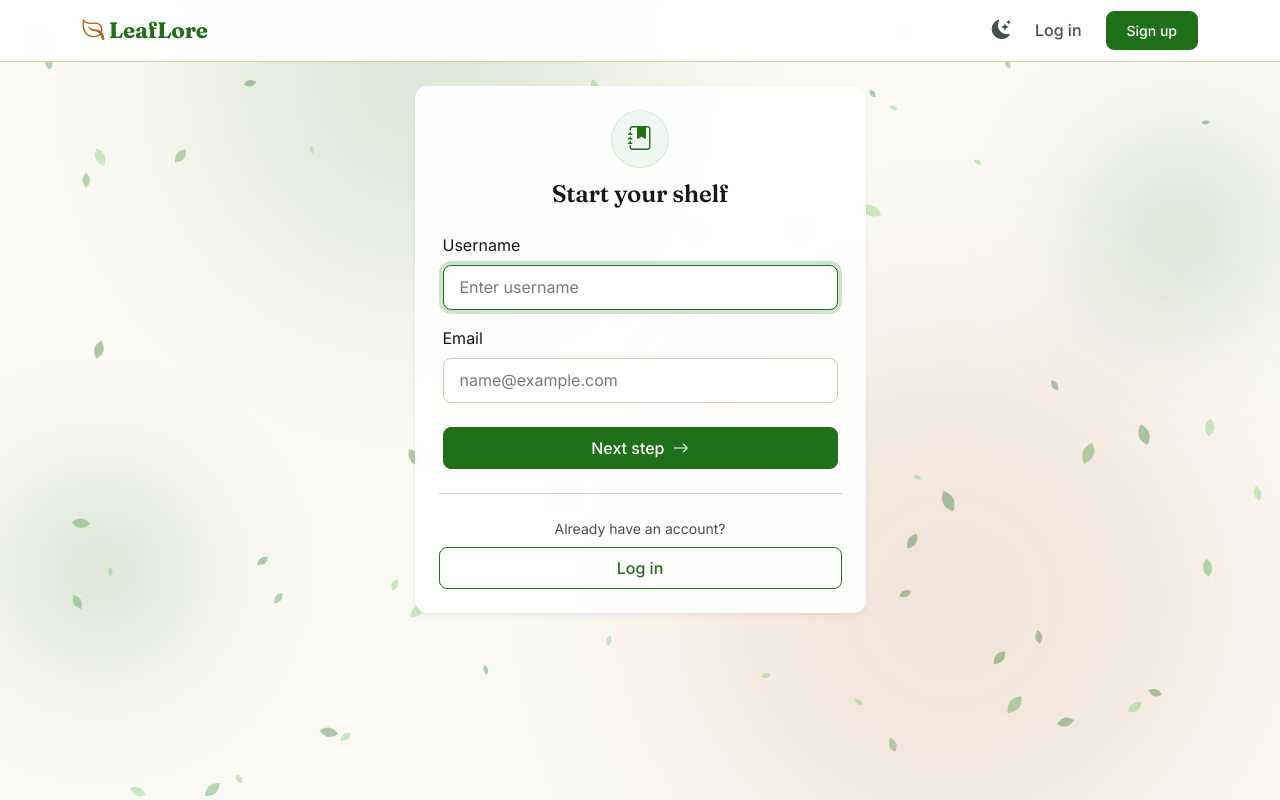
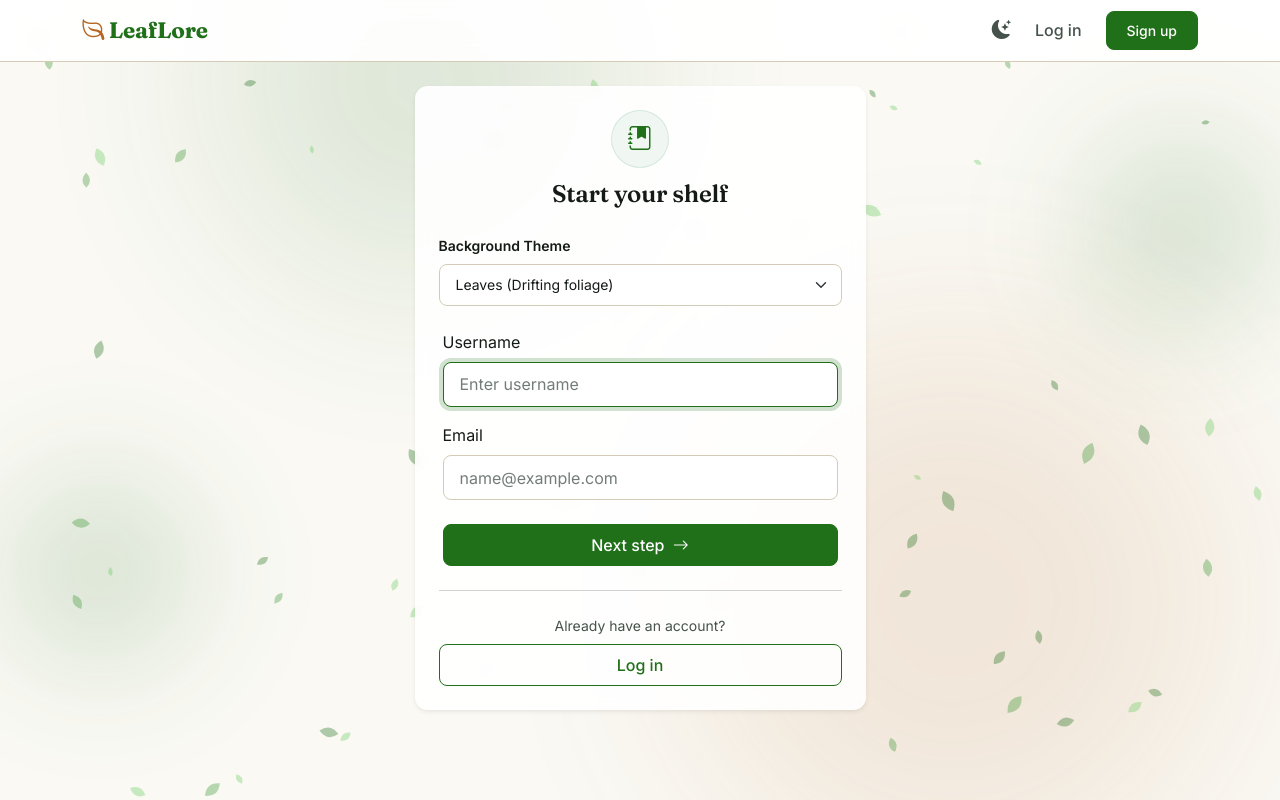
Before and after one commit to arshapv2805-design/LeafLore-AI-Powered-Personal-Reading-Journal, a Flask app: page /register in a window 1280 px wide; the page is wider, and only the part inside the window is pictured. Run offline with Flask 3, Linux system fonts and the light colour scheme; some libraries are stand-ins or nearby versions.

Commit message:
Add background theme dropdown to login and register pages

```diff
--- a/static/js/theme.js
+++ b/static/js/theme.js
@@ -10,6 +10,12 @@
   }
 
   document.addEventListener("DOMContentLoaded", function () {
+    // Sync canvas theme select dropdown if it exists on the page
+    const canvasThemeSelect = document.getElementById("canvas-theme-select");
+    if (canvasThemeSelect) {
+      canvasThemeSelect.value = localStorage.getItem("leaflore-canvas-theme") || "leaves";
+    }
+
     // Add calm-mode class to body as well to ensure standard targets match
     if (currentCalm === "enabled") {
       document.body.classList.add("calm-mode");
@@ -98,4 +104,10 @@
       }, 250);
     }
   });
+
+  window.changeCanvasTheme = function (theme) {
+    if (window.LeafCanvas) {
+      window.LeafCanvas.setTheme(theme);
+    }
+  };
 })();
--- a/templates/base.html
+++ b/templates/base.html
@@ -5,11 +5,11 @@
   <meta name="viewport" content="width=device-width, initial-scale=1.0">
   <title>{% block title %}LeafLore{% endblock %}</title>
   <link href="https://cdn.jsdelivr.net/npm/bootstrap@5.3.3/dist/css/bootstrap.min.css" rel="stylesheet">
-  <link rel="stylesheet" href="{{ url_for('static', filename='css/bootstrap-icons.min.css') }}?v=1.0.9">
+  <link rel="stylesheet" href="{{ url_for('static', filename='css/bootstrap-icons.min.css') }}?v=1.1.0">
   <link rel="preconnect" href="https://fonts.googleapis.com">
   <link href="https://fonts.googleapis.com/css2?family=Fraunces:opsz,wght@9..144,500;9..144,600;9..144,700&family=Inter:wght@400;500;600&display=swap" rel="stylesheet">
-  <link rel="stylesheet" href="{{ url_for('static', filename='css/style.css') }}?v=1.0.9">
-  <link rel="stylesheet" href="{{ url_for('static', filename='css/garden.css') }}?v=1.0.9">
+  <link rel="stylesheet" href="{{ url_for('static', filename='css/style.css') }}?v=1.1.0">
+  <link rel="stylesheet" href="{{ url_for('static', filename='css/garden.css') }}?v=1.1.0">
   <link rel="manifest" href="/manifest.json">
   <meta name="theme-color" content="#206f19">
   <meta name="mobile-web-app-capable" content="yes">
@@ -17,7 +17,7 @@
   <meta name="apple-mobile-web-app-status-bar-style" content="black-translucent">
   <meta name="apple-mobile-web-app-title" content="LeafLore">
   <link rel="apple-touch-icon" href="/static/icons/icon-192.png">
-  <script src="{{ url_for('static', filename='js/theme.js') }}?v=1.0.9"></script>
+  <script src="{{ url_for('static', filename='js/theme.js') }}?v=1.1.0"></script>
 
   <style>
     /* Trophy Toast Notification Styles */
@@ -185,7 +185,7 @@
 
   <script src="https://cdn.jsdelivr.net/npm/bootstrap@5.3.3/dist/js/bootstrap.bundle.min.js"></script>
   <script src="https://cdn.jsdelivr.net/npm/canvas-confetti@1.6.0/dist/confetti.browser.min.js"></script>
-  <script src="{{ url_for('static', filename='js/particles.js') }}?v=1.0.9"></script>
+  <script src="{{ url_for('static', filename='js/particles.js') }}?v=1.1.0"></script>
   <script>
     setTimeout(function () {
       document.querySelectorAll('#flash-container .alert').forEach(function (el) {
--- a/templates/register.html
+++ b/templates/register.html
@@ -63,6 +63,15 @@
         </div>
 
         <h4 class="mb-4 text-center">Start your shelf</h4>
+
+        <div class="mb-4">
+          <label class="form-label small fw-semibold">Background Theme</label>
+          <select id="canvas-theme-select" class="form-select form-select-sm" onchange="changeCanvasTheme(this.value)">
+            <option value="leaves">Leaves (Drifting foliage)</option>
+            <option value="sakura">Sakura (Cherry blossom petals)</option>
+            <option value="nebula">Starry Nebula (Glowing space embers)</option>
+          </select>
+        </div>
 
         <form method="POST" novalidate id="register-form">
           {{ form.hidden_tag() }}
```
Also changed, not shown: templates/login.html (+10 -0 lines).
